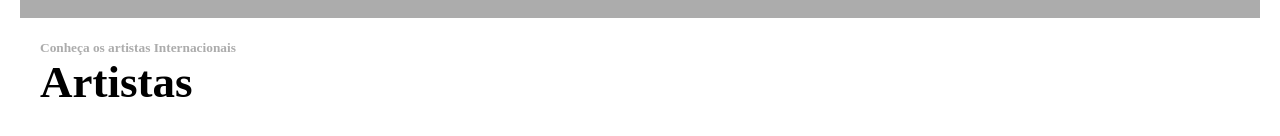
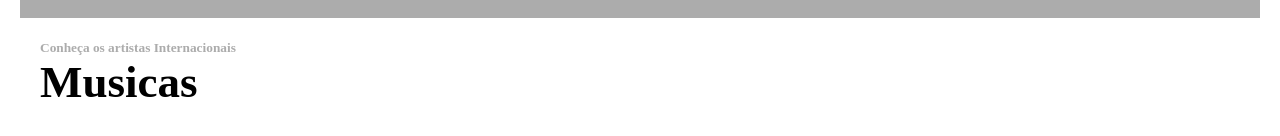
Before and after one commit to Caua1973/Flexbox, a plain HTML site: page index.html in a window 1280 px wide. Shown: the part 554-690 px from the top of the page. Drawn offline with Linux system fonts and the light colour scheme.

Commit message:
Update section title from "Artistas" to "Musicas" in index.html

```diff
--- a/index.html
+++ b/index.html
@@ -28,7 +28,7 @@
         <section id="destaque">
             <article>
                 <p id="conheca"><small><b>Conheça os artistas Internacionais</b></small></p>
-                <h2>Artistas</h2>
+                <h2>Musicas</h2>
             </article>
         </section>
         <section id="galeria">
```
